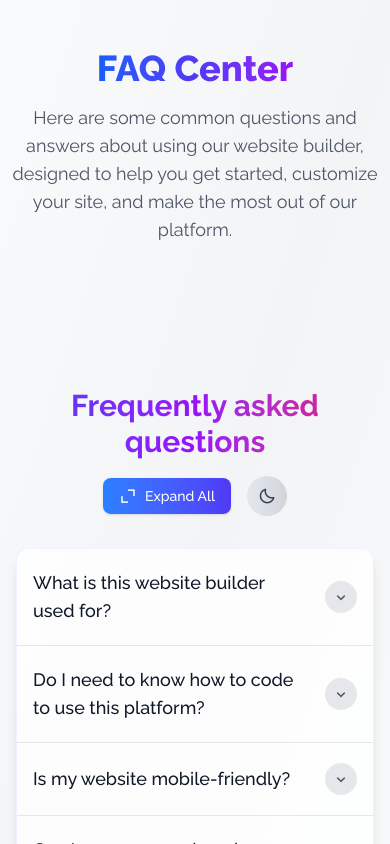
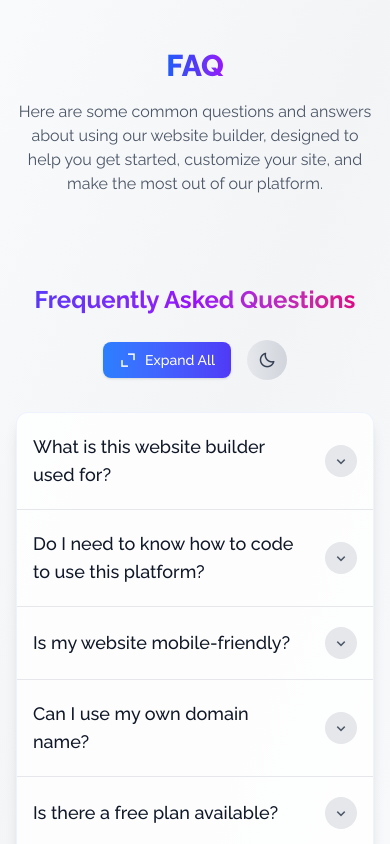
Before and after one commit to jchiwaii/faq, a React (Vite) app: page / in a window 390 px wide. Shown: the top 844 px of the page. Built offline with nearby package versions, Linux system fonts and the light colour scheme.

Commit message:
responsiveness

```diff
--- a/src/App.jsx
+++ b/src/App.jsx
@@ -2,7 +2,11 @@
 import FAQList from "./components/FAQList";
 
 const App = () => {
-  const [darkMode, setDarkMode] = useState(false);
+  const [darkMode, setDarkMode] = useState(() => {
+    // Check local storage for dark mode preference
+    const savedMode = localStorage.getItem("darkMode");
+    return savedMode ? JSON.parse(savedMode) : false;
+  });
 
   useEffect(() => {
     if (darkMode) {
@@ -10,6 +14,7 @@
     } else {
       document.documentElement.classList.remove("dark");
     }
+    localStorage.setItem("darkMode", JSON.stringify(darkMode));
   }, [darkMode]);
 
   const toggleDarkMode = () => {
@@ -18,18 +23,19 @@
 
   return (
     <div className="min-h-screen bg-gradient-to-br from-gray-50 via-gray-100 to-gray-50 dark:from-gray-950 dark:via-gray-900 dark:to-gray-950 transition-colors duration-300">
-      <div className="container mx-auto py-12">
-        <header className="text-center mb-12">
-          <h1 className="text-4xl md:text-5xl font-extrabold mb-4 bg-gradient-to-r from-blue-600 via-indigo-600 to-purple-600 inline-block text-transparent bg-clip-text">
-            FAQ Center
+      <div className="max-w-4xl mx-auto px-4 sm:px-6 lg:px-8 py-12">
+        <header className="text-center mb-10 sm:mb-14">
+          <h1 className="text-3xl sm:text-4xl md:text-5xl font-extrabold mb-4 bg-gradient-to-r from-blue-600 via-indigo-600 to-purple-600 inline-block text-transparent bg-clip-text">
+            FAQ
           </h1>
-          <p className="text-lg text-gray-600 max-w-2xl mx-auto dark:text-gray-300">
+          <p className="text-base sm:text-lg text-gray-600 dark:text-gray-300 max-w-2xl mx-auto ">
             Here are some common questions and answers about using our website
             builder, designed to help you get started, customize your site, and
             make the most out of our platform.
           </p>
         </header>
       </div>
+
       <FAQList toggleDarkMode={toggleDarkMode} darkMode={darkMode} />
     </div>
   );
--- a/src/components/FAQItems.jsx
+++ b/src/components/FAQItems.jsx
@@ -17,10 +17,16 @@
         onClick={() => onClick(item.id)}
       >
         <span className="text-lg font-medium pr-6">{item.question}</span>
-        <div className="flex-shrink-0 flex items-center justify-center w-8 min-w-8 aspect-square rounded-full bg-gray-200 dark:bg-gray-700 transition-all duration-300">
+        <div
+          className={`flex-shrink-0 flex items-center justify-center w-8 min-w-8 aspect-square rounded-full ${
+            isOpen
+              ? "bg-gradient-to-r from-indigo-600 to-purple-600 dark:from-indigo-500 dark:to-purple-500 dark:bg-gray-700"
+              : "bg-gray-200 dark:bg-gray-700"
+          }  `}
+        >
           <i
             className={`bx bx-chevron-${
-              isOpen ? "up" : "down"
+              isOpen ? "up text-white" : "down"
             } text-lg text-gray-600 dark:text-gray-300`}
           ></i>
         </div>
--- a/src/components/FAQList.jsx
+++ b/src/components/FAQList.jsx
@@ -29,14 +29,15 @@
   }, [openId]);
 
   return (
-    <div className="max-w-3xl mx-auto px-4 sm:px-6 lg:px-8 py-12">
-      <div className="flex flex-col sm:flex-row justify-between items-center mb-8 gap-4">
-        <h2 className="text-3xl font-bold bg-gradient-to-r from-indigo-600 via-purple-600 to-pink-600 text-transparent bg-clip-text text-center sm:text-left w-full sm:w-auto">
-          Frequently asked questions
+    <div className="max-w-4xl mx-auto px-4 sm:px-6 lg:px-8 py-8 sm:py-12 pt-0">
+      <div className="flex flex-col sm:flex-row justify-between items-center gap-6 sm:gap-4 mb-8 text-center sm:text-left">
+        <h2 className="text-2xl sm:text-3xl font-bold bg-gradient-to-r from-indigo-600 via-purple-600 to-pink-600 text-transparent bg-clip-text w-full sm:w-auto">
+          Frequently Asked Questions
         </h2>
-        <div className="flex items-center space-x-4">
+
+        <div className="flex flex-row flex-wrap justify-center items-center gap-4 sm:gap-3 w-full sm:w-auto">
           <button
-            className="flex items-center gap-2 px-4 py-2 text-sm font-medium text-white bg-gradient-to-r from-blue-500 to-indigo-600 hover:from-blue-600 hover: rounded-lg shadow-sm hover:shadow-md focus:outline-none focus-visible:ring-2 focus-visible:ring-indigo-500 transition-all duration-300 cursor-pointer"
+            className="flex items-center gap-2 px-4 py-2 text-sm font-medium text-white bg-gradient-to-r from-blue-500 to-indigo-600 hover:from-blue-600 hover:to-indigo-700 rounded-lg shadow-sm hover:shadow-md focus:outline-none focus-visible:ring-2 focus-visible:ring-indigo-500 transition-all duration-300"
             onClick={handleExpandAll}
           >
             <i
@@ -44,18 +45,18 @@
                 expandAll ? "collapse-alt" : "expand-alt"
               } text-lg`}
             ></i>
-            <span className="text-sm">
-              {expandAll ? "Collapse All" : "Expand All"}
-            </span>
+            <span>{expandAll ? "Collapse All" : "Expand All"}</span>
           </button>
+
           <button
             onClick={toggleDarkMode}
-            className="w-10 h-10 flex items-center justify-center rounded-full bg-gradient-to-r from-gray-200 to-gray-300 text-gray-700 hover:shadow-md focus:outline focus-visible:ring-2 focus-visible: ring-blue-500 transition-all duration-300 cursor-pointer dark:from-gray-700 dark:to-gray-800 dark:text-gray-200 "
+            className="w-10 h-10 flex items-center justify-center rounded-full bg-gradient-to-r from-gray-200 to-gray-300 text-gray-700 hover:shadow-md focus:outline-none focus-visible:ring-2 focus-visible:ring-blue-500 transition-all duration-300 dark:from-gray-700 dark:to-gray-800 dark:text-gray-200"
           >
             <i className={`bx bx-${darkMode ? "sun" : "moon"} text-lg`}></i>
           </button>
         </div>
       </div>
+
       <div className="bg-white/80 dark:bg-gray-800/80 rounded-xl shadow-lg border border-indigo-100/50 dark:border-indigo-900/30 overflow-hidden transition-all duration-200 ease-out">
         {faqData.map((item) => (
           <FAQItems
```
